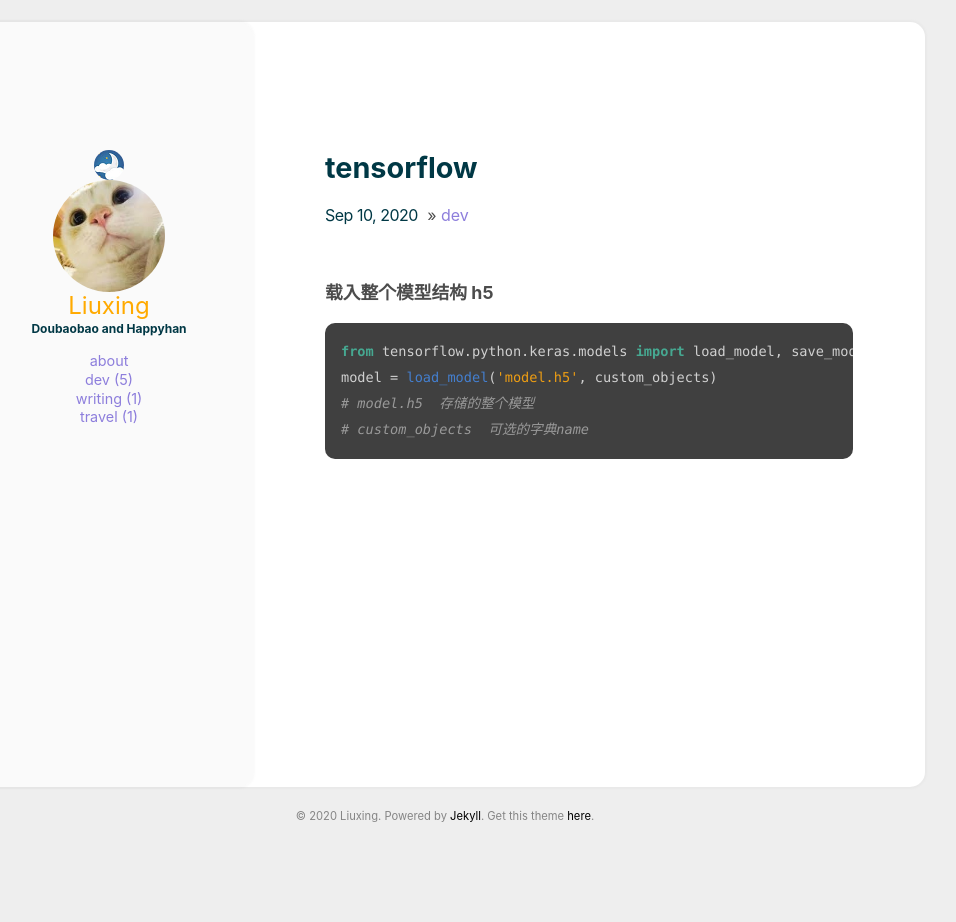
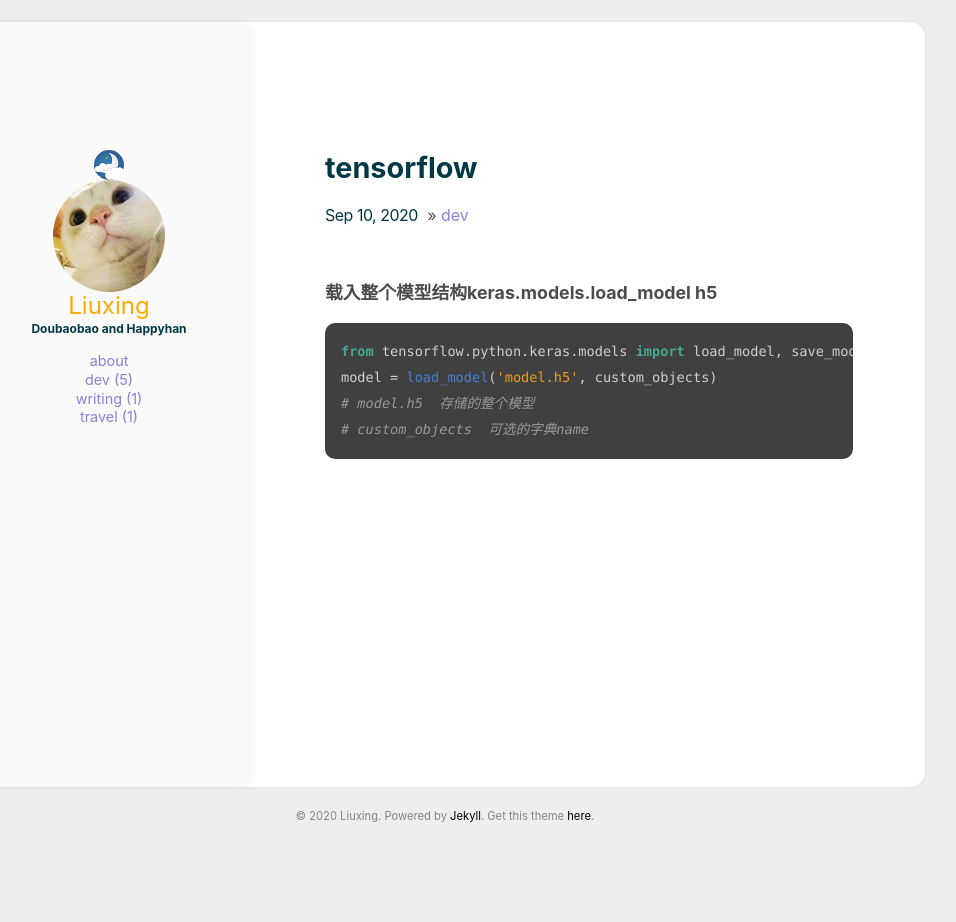
Before and after one commit to liux0402/liux0402.github.io, a Jekyll site: the page built from _posts/2020-09-10-tensorflow.md, in a window 1280 px wide. Shown: the whole page, without its empty margins (195-1151 px from the left). Built offline with Jekyll 4.4.1, drawn with Linux system fonts in a browser that asks for light colours.

Commit message:
修改文件: _posts/2020-09-10-tensorflow.md

````diff
--- a/_posts/2020-09-10-tensorflow.md
+++ b/_posts/2020-09-10-tensorflow.md
@@ -4,7 +4,7 @@ categories: [dev]
 comments: true
 ---
 
-### 载入整个模型结构 h5
+### 载入整个模型结构keras.models.load_model     h5
 ```python
 from tensorflow.python.keras.models import load_model, save_model
 model = load_model('model.h5', custom_objects)
````
